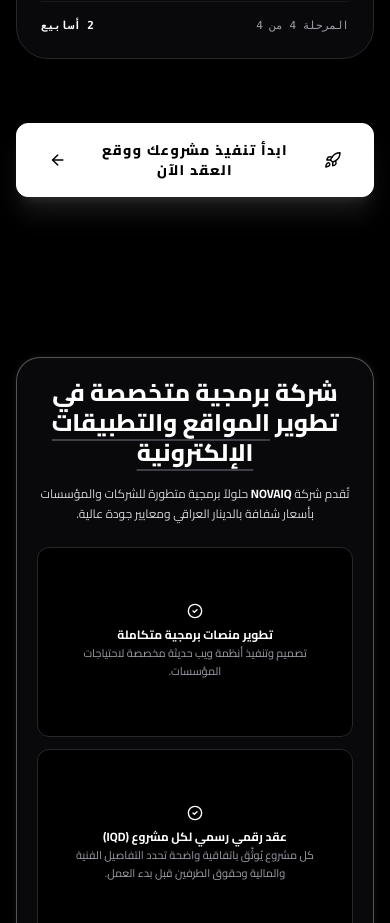
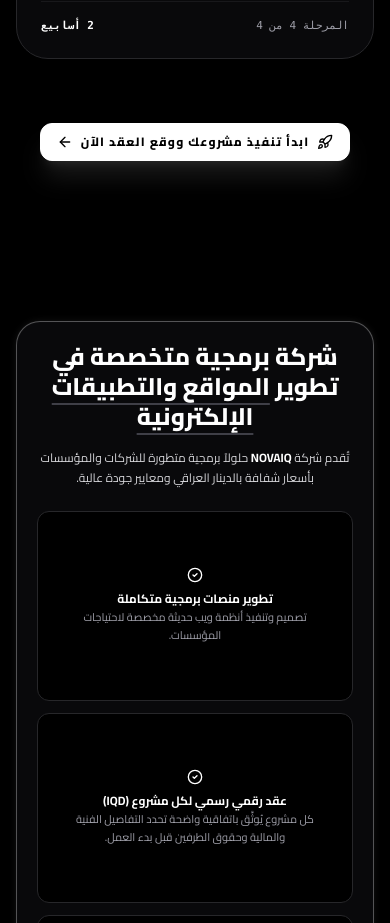
Before and after one commit to Programaerr/novaiq, a React (Vite) app: page / in a window 390 px wide. Shown: the part 3380-4303 px from the top of the page. Built offline with nearby package versions, Linux system fonts and the light colour scheme; no server answers.

Commit message:
Aug 4, 2026, 10:00 PM

```diff
--- a/src/components/MilestoneTimeline.tsx
+++ b/src/components/MilestoneTimeline.tsx
@@ -144,17 +144,17 @@ export const MilestoneTimeline: React.FC<MilestoneTimelineProps> = ({ onCreateCo
         </div>
 
         {/* Bottom Callout */}
-        <div className="mt-16 text-center">
+        <div className="mt-16 flex justify-center">
           <button
             onClick={() => {
               onCreateContract();
               cosmicAudio.playWarp();
             }}
-            className="px-8 py-4 rounded-xl bg-white hover:bg-zinc-200 text-black font-extrabold text-sm uppercase tracking-[0.1em] shadow-xl shadow-white/10 hover:scale-[1.02] transition-all inline-flex items-center gap-3 cursor-pointer border border-white"
+            className="px-4 py-2.5 text-xs gap-2 sm:px-8 sm:py-4 sm:text-sm sm:gap-3 rounded-xl bg-white hover:bg-zinc-200 text-black font-extrabold uppercase tracking-[0.1em] shadow-xl shadow-white/10 hover:scale-[1.02] transition-all inline-flex items-center cursor-pointer border border-white"
           >
-            <Rocket className="w-5 h-5 text-black" />
+            <Rocket className="w-4 h-4 sm:w-5 sm:h-5 text-black" />
             <span>{language === 'ar' ? 'ابدأ تنفيذ مشروعك ووقع العقد الآن' : 'Start Your Project & Sign Contract Now'}</span>
-            <ArrowLeft className={`w-5 h-5 ${language === 'en' ? 'rotate-180' : ''}`} />
+            <ArrowLeft className={`w-4 h-4 sm:w-5 sm:h-5 ${language === 'en' ? 'rotate-180' : ''}`} />
           </button>
         </div>
 
```
